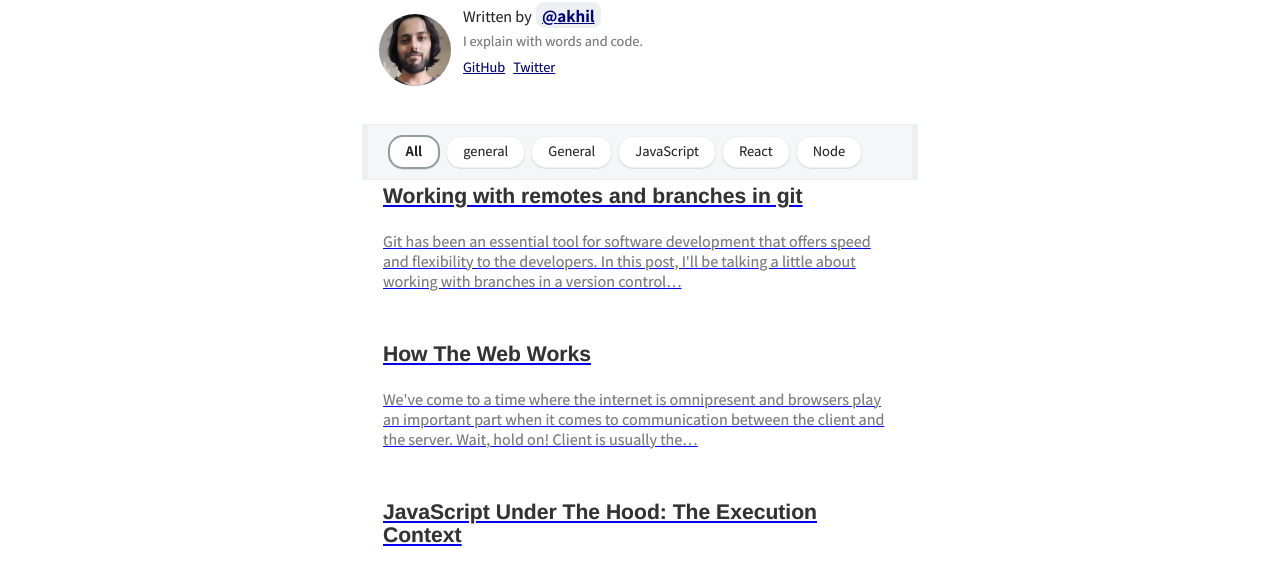
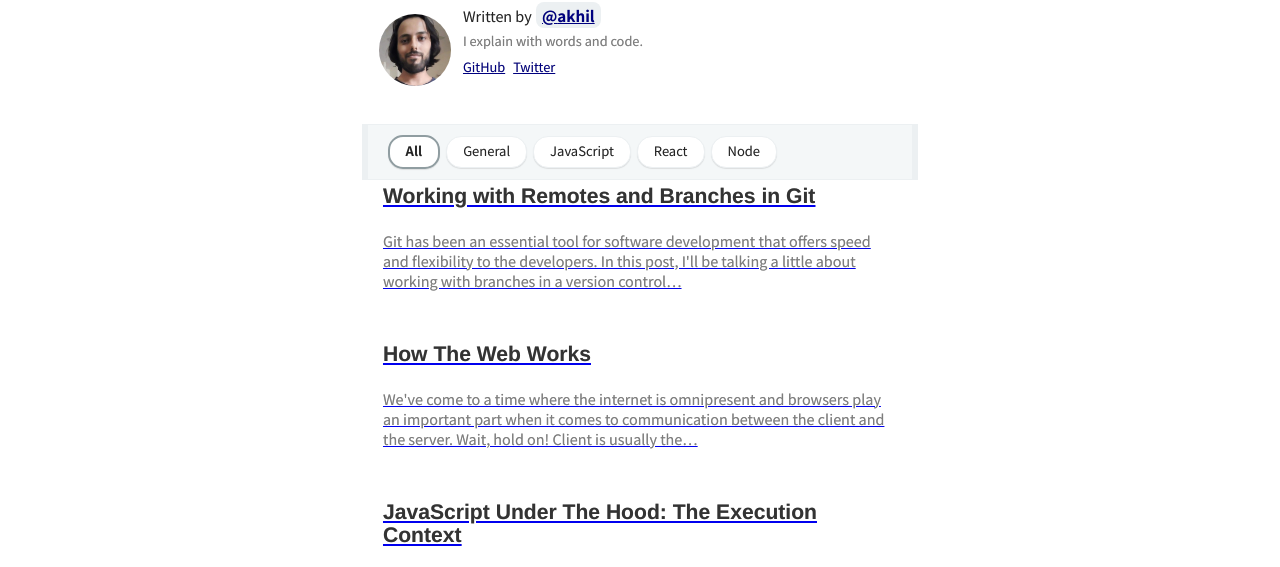
Before and after one commit to akhildhiman/devBlog, a Gatsby site: page / in a window 1280 px wide. Shown: the part 195-762 px from the top of the page. Built offline with nearby package versions, Linux system fonts and the light colour scheme; Gatsby itself is replaced by a stand-in of ours; some packages are replaced by stand-ins of ours; what typography-theme-github would draw is missing.

Commit message:
fix title and tag

```diff
--- a/content/blog/working-with-branches-in-git/index.md
+++ b/content/blog/working-with-branches-in-git/index.md
@@ -1,7 +1,7 @@
 ---
-title: "Working with remotes and branches in git"
+title: "Working with Remotes and Branches in Git"
 date: "2020-05-05"
-category: "general"
+category: "General"
 ---
 
 ![](https://www.cloudsavvyit.com/thumbcache/0/0/5b8ff1fbf94a3ecddbaa8db6b389c09a/p/uploads/2019/10/xe713ed70-1.png.pagespeed.gp+jp+jw+pj+ws+js+rj+rp+rw+ri+cp+md.ic.nMHcKVf_oU.png)
```
